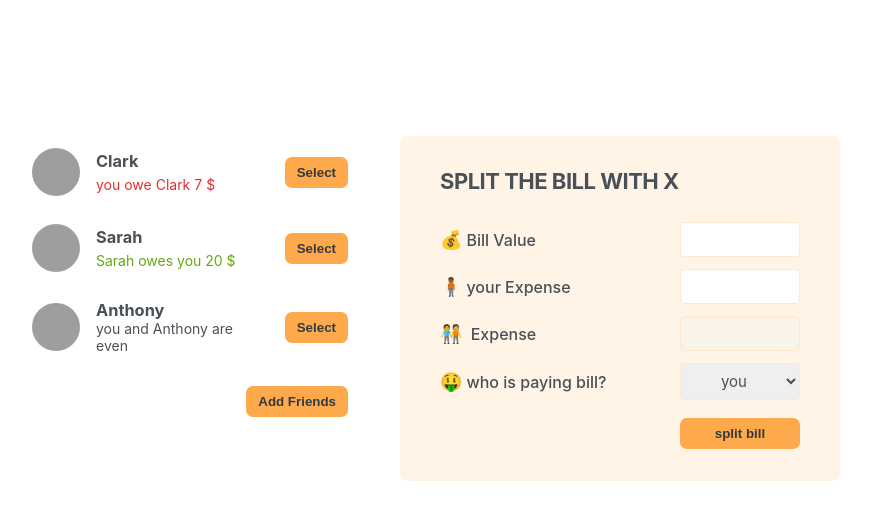
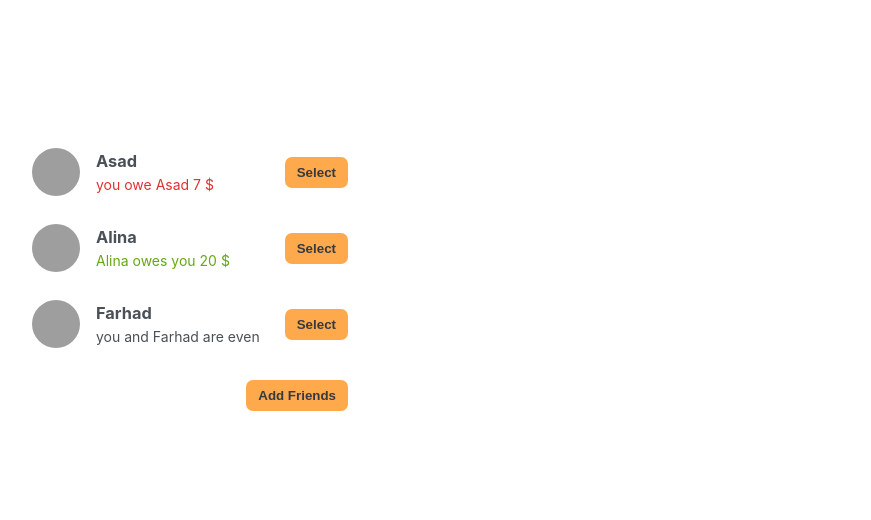
Before and after one commit to rehmeee/React-practice-projects, a React (Create React App) app in the folder eat-n-split/: page / in a window 1280 px wide. Shown: the top 520 px of the page, without its empty margins (210-1081 px from the left). Built offline with nearby package versions, Linux system fonts and the light colour scheme; grey boxes are pictures that could not be loaded.

Commit message:
states handled and how the text will be show on the UI

```diff
--- a/eat-n-split/src/App.js
+++ b/eat-n-split/src/App.js
@@ -6,19 +6,19 @@ import { useState } from "react";
 const initialFriends = [
   {
     id: 118836,
-    name: "Clark",
+    name: "Asad",
     image: "https://i.pravatar.cc/48?u=118836",
     balance: -7,
   },
   {
     id: 933372,
-    name: "Sarah",
+    name: "Alina",
     image: "https://i.pravatar.cc/48?u=933372",
     balance: 20,
   },
   {
     id: 499476,
-    name: "Anthony",
+    name: "Farhad",
     image: "https://i.pravatar.cc/48?u=499476",
     balance: 0,
   },
@@ -28,8 +28,19 @@ export default function App() {
   const [name, setName] = useState("");
   const [imageUrl, setImageUrl] = useState("");
   const [showAddFriendForm, setShowAddFriendForm] = useState(false);
+  const[selectedFriend, setSelectedFriend] = useState(null);
   function handleShowAddFriend() {
     setShowAddFriendForm((show) => !show);
+  }
+  function handleFriendSelection(selectedFriend) {
+    if(selectedFriend != null) {
+
+      setSelectedFriend(selectedFriend);
+    }
+    else {
+      setSelectedFriend(null)
+    }
+    console.log(selectedFriend);
   }
   function addFriendToList(name,imageUrl) {
     console.log("addFriendToList is called ");
@@ -37,11 +48,15 @@ export default function App() {
     console.log(friends);
     setImageUrl('');
     setName("");
+    setShowAddFriendForm(false);
   }
+
   return (
     <div className="app">
       <div className="sidebar">
-        <FriendList initialFriends={friends} />
+        <FriendList initialFriends={friends} handleFriendSelection={handleFriendSelection}
+        selectedFriend={selectedFriend}
+        />
         {showAddFriendForm && (
           <FormAddFriend
             name={name}
@@ -55,7 +70,7 @@ export default function App() {
           {showAddFriendForm ? "Close " : "Add Friends"}
         </Button>
       </div>
-      <FromSplitBill />
+      {selectedFriend && <FromSplitBill friend = {selectedFriend}/>}
     </div>
   );
 }
--- a/eat-n-split/src/components/Friend.js
+++ b/eat-n-split/src/components/Friend.js
@@ -1,7 +1,16 @@
 import React from "react";
 import Button from "./Button";
 
-function Friend({ balance, id, name, imgurl }) {
+function Friend({ balance, id, name, imgurl,handleFriendSelection,selectedFriend }) {
+  function handleFormSplit(){
+    if(selectedFriend !=null &&  selectedFriend.name === name){
+      handleFriendSelection(null);
+    }
+    else {
+      let selectedFriend = {id, name , imgurl, balance};
+      handleFriendSelection(selectedFriend);
+    }
+  }
   return (
     <li>
       <img src={imgurl} alt={name} />
@@ -24,7 +33,7 @@ function Friend({ balance, id, name, imgurl }) {
           you and {name} are even
         </p>
       )}
-      <Button>Select</Button>
+      <Button onClick={handleFormSplit}>{selectedFriend !=null ? (selectedFriend.name === name ? "close" : "Select" ): "Select" }</Button>
     </li>
   );
 }
--- a/eat-n-split/src/components/FriendList.js
+++ b/eat-n-split/src/components/FriendList.js
@@ -4,10 +4,10 @@ import Friend from './Friend';
 
 
 
-function FriendList({initialFriends}) {
+function FriendList({initialFriends,handleFriendSelection,selectedFriend}) {
   return (
     <ul>
-        {initialFriends.map((friend)=><Friend key={friend.id} id = {friend.id} name = {friend.name} imgurl = {friend.image} balance = {friend.balance}/>)}
+        {initialFriends.map((friend)=><Friend key={friend.id} id = {friend.id} handleFriendSelection={handleFriendSelection} selectedFriend={selectedFriend} name = {friend.name} imgurl = {friend.image} balance = {friend.balance}/>)}
     </ul>
   )
 }
--- a/eat-n-split/src/components/FromSplitBill.js
+++ b/eat-n-split/src/components/FromSplitBill.js
@@ -1,24 +1,24 @@
-import React from 'react'
-import Button from './Button'
+import React from "react";
+import Button from "./Button";
 
-function FromSplitBill() {
+function FromSplitBill({friend}) {
   return (
-    <form className='form-split-bill'>
-      <h2>Split the bill with X</h2>
+    <form className="form-split-bill">
+      <h2>Split the bill with {friend.name}</h2>
       <label htmlFor="">💰Bill Value</label>
       <input type="text" name="" id="" />
       <label htmlFor=""> 🧍🏾your Expense</label>
       <input type="text" />
-        <label htmlFor="">🧑‍🤝‍🧑 Expense</label>
-        <input type="text" name="" id="" disabled/>
+      <label htmlFor="">🧑‍🤝‍🧑{friend.name} Expense</label>
+      <input type="text" name="" id="" disabled />
       <label htmlFor="">🤑who is paying bill?</label>
       <select name="" id="">
         <option value="you">you</option>
-          <option value="">{}</option>
+        <option value="">{friend.name}</option>
       </select>
       <Button>split bill</Button>
     </form>
-  )
+  );
 }
 
-export default FromSplitBill
+export default FromSplitBill;
```
Lines whose indentation alone changed are shown as unchanged.
